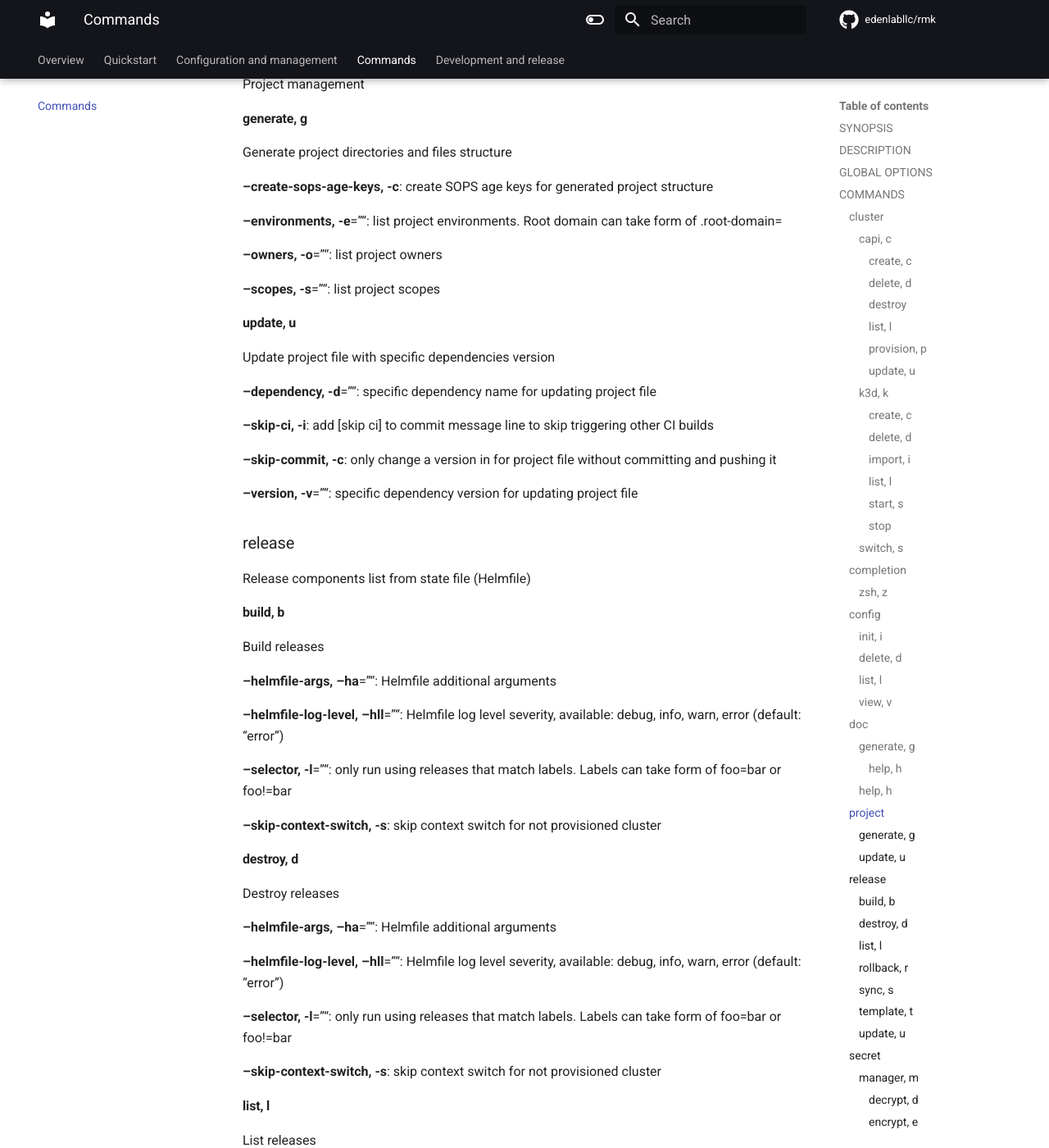
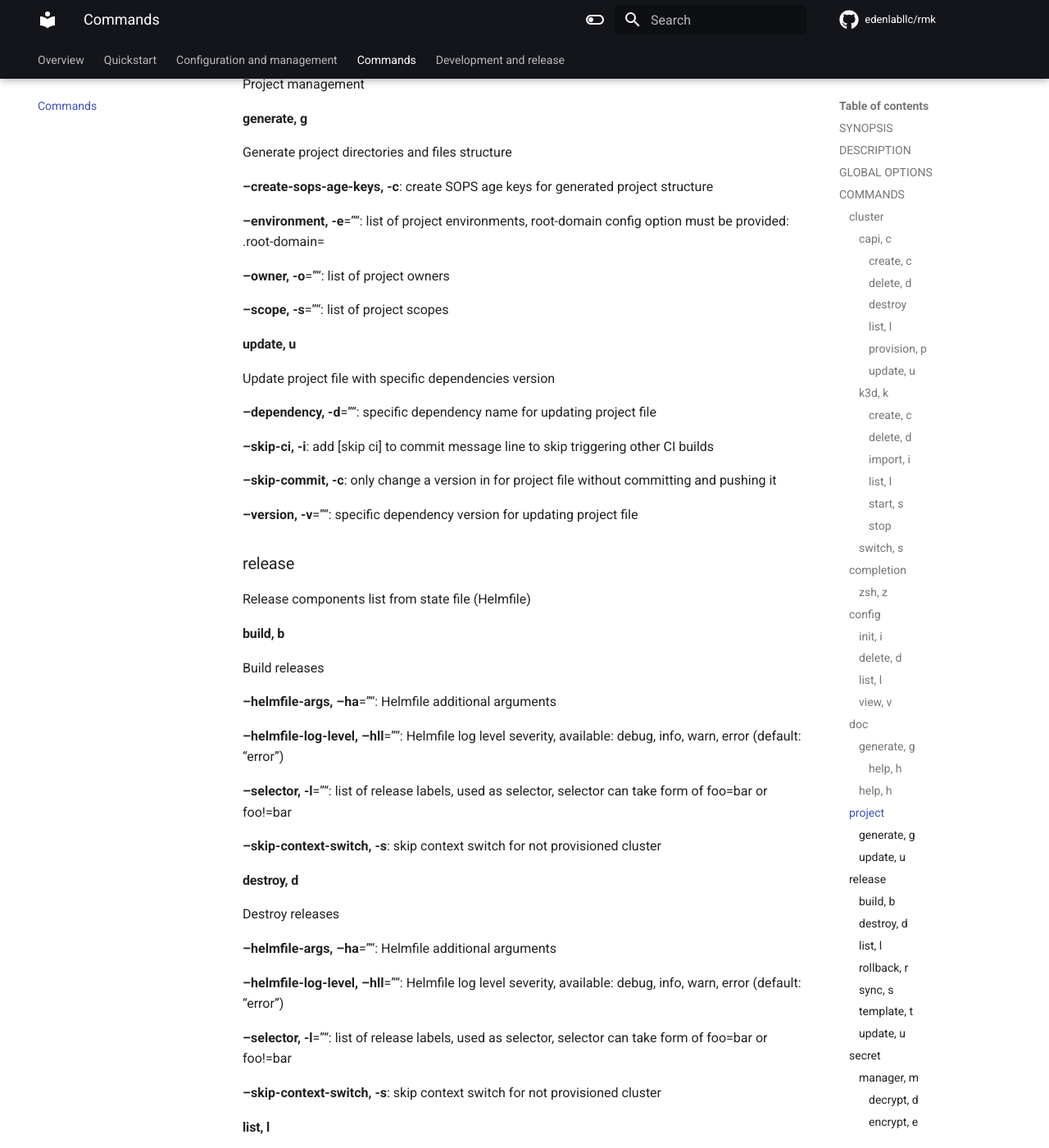
Before and after one commit to edenlabllc/rmk, an MkDocs documentation site: the page built from docs/commands.md, in a window 1280 px wide and 1400 px high, scrolled down 4523 px. Shown: the whole window at 82% size. Built offline with MkDocs 1.6.1 and Material for MkDocs 9.7.7, drawn with Linux system fonts in a browser that asks for light colours; comment, search, counter and statistics services are not loaded; the version menu is left out; some of the changed text lies outside the part shown.

Commit message:
[skip docs commands update] Update commands documentation

```diff
--- a/docs/commands.md
+++ b/docs/commands.md
@@ -93,7 +93,7 @@ Delete K3D cluster
 
 Import images from docker to K3D cluster
 
-**--k3d-import-image, --ki**="": list images for import into K3D cluster
+**--k3d-import-image, --ki**="": list of images to import into running K3D cluster
 
 ##### list, l
 
@@ -211,11 +211,11 @@ Generate project directories and files structure
 
 **--create-sops-age-keys, -c**: create SOPS age keys for generated project structure
 
-**--environments, -e**="": list project environments. Root domain can take form of <environment>.root-domain=<domain-name>
+**--environment, -e**="": list of project environments, root-domain config option must be provided: <environment>.root-domain=<domain-name>
 
-**--owners, -o**="": list project owners
+**--owner, -o**="": list of project owners
 
-**--scopes, -s**="": list project scopes
+**--scope, -s**="": list of project scopes
 
 #### update, u
 
@@ -241,7 +241,7 @@ Build releases
 
 **--helmfile-log-level, --hll**="": Helmfile log level severity, available: debug, info, warn, error (default: "error")
 
-**--selector, -l**="": only run using releases that match labels. Labels can take form of foo=bar or foo!=bar
+**--selector, -l**="": list of release labels, used as selector, selector can take form of foo=bar or foo!=bar
 
 **--skip-context-switch, -s**: skip context switch for not provisioned cluster
 
@@ -253,7 +253,7 @@ Destroy releases
 
 **--helmfile-log-level, --hll**="": Helmfile log level severity, available: debug, info, warn, error (default: "error")
 
-**--selector, -l**="": only run using releases that match labels. Labels can take form of foo=bar or foo!=bar
+**--selector, -l**="": list of release labels, used as selector, selector can take form of foo=bar or foo!=bar
 
 **--skip-context-switch, -s**: skip context switch for not provisioned cluster
 
@@ -267,7 +267,7 @@ List releases
 
 **--output, -o**="": output format, available: short, yaml (default: "short")
 
-**--selector, -l**="": only run using releases that match labels. Labels can take form of foo=bar or foo!=bar
+**--selector, -l**="": list of release labels, used as selector, selector can take form of foo=bar or foo!=bar
 
 **--skip-context-switch, -s**: skip context switch for not provisioned cluster
 
@@ -287,7 +287,7 @@ Sync releases
 
 **--helmfile-log-level, --hll**="": Helmfile log level severity, available: debug, info, warn, error (default: "error")
 
-**--selector, -l**="": only run using releases that match labels. Labels can take form of foo=bar or foo!=bar
+**--selector, -l**="": list of release labels, used as selector, selector can take form of foo=bar or foo!=bar
 
 **--skip-context-switch, -s**: skip context switch for not provisioned cluster
 
@@ -299,7 +299,7 @@ Template releases
 
 **--helmfile-log-level, --hll**="": Helmfile log level severity, available: debug, info, warn, error (default: "error")
 
-**--selector, -l**="": only run using releases that match labels. Labels can take form of foo=bar or foo!=bar
+**--selector, -l**="": list of release labels, used as selector, selector can take form of foo=bar or foo!=bar
 
 **--skip-context-switch, -s**: skip context switch for not provisioned cluster
 
@@ -331,27 +331,27 @@ batch secrets management
 
 Decrypt secrets batch for selected scope and environment
 
-**--environment, -e**="": specific environments for selected secrets
+**--environment, -e**="": list of secret environments, used as selector
 
-**--scope, -s**="": specific scopes for selected secrets
+**--scope, -s**="": list of secret scopes, used as selector
 
 ##### encrypt, e
 
 Encrypt secrets batch for selected scope and environment
 
-**--environment, -e**="": specific environments for selected secrets
+**--environment, -e**="": list of secret environments, used as selector
 
-**--scope, -s**="": specific scopes for selected secrets
+**--scope, -s**="": list of secret scopes, used as selector
 
 ##### generate, g
 
 Generate secrets batch for selected scope and environment
 
-**--environment, -e**="": specific environments for selected secrets
+**--environment, -e**="": list of secret environments, used as selector
 
 **--force, -f**: force overwriting current secrets after generating new
 
-**--scope, -s**="": specific scopes for selected secrets
+**--scope, -s**="": list of secret scopes, used as selector
 
 #### keys, k
 
@@ -391,7 +391,7 @@ Update RMK CLI to a new version
 
 **--release-candidate, -r**: force update RMK to latest release candidate version
 
-**--version, -v**="": RMK special version. (default: empty value corresponds latest version)
+**--version, -v**="": RMK special version (default: empty value corresponds latest version)
 
 ### help, h
 
```
Also changed, not shown: other parts of docs/commands.md (+3 -3 lines).
